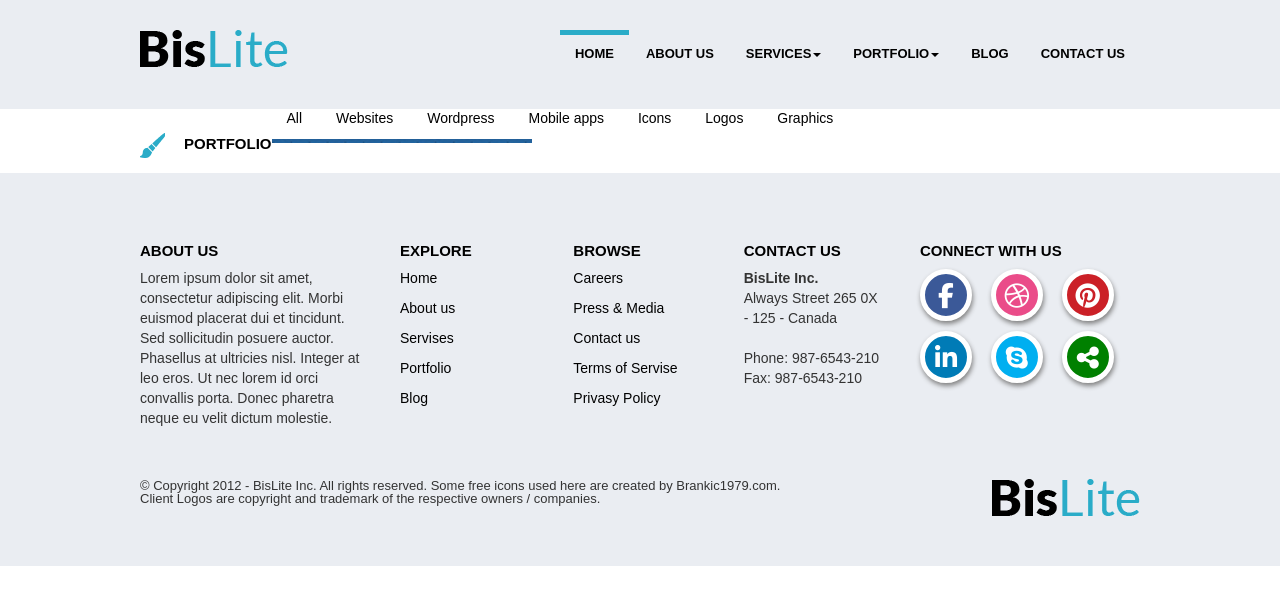
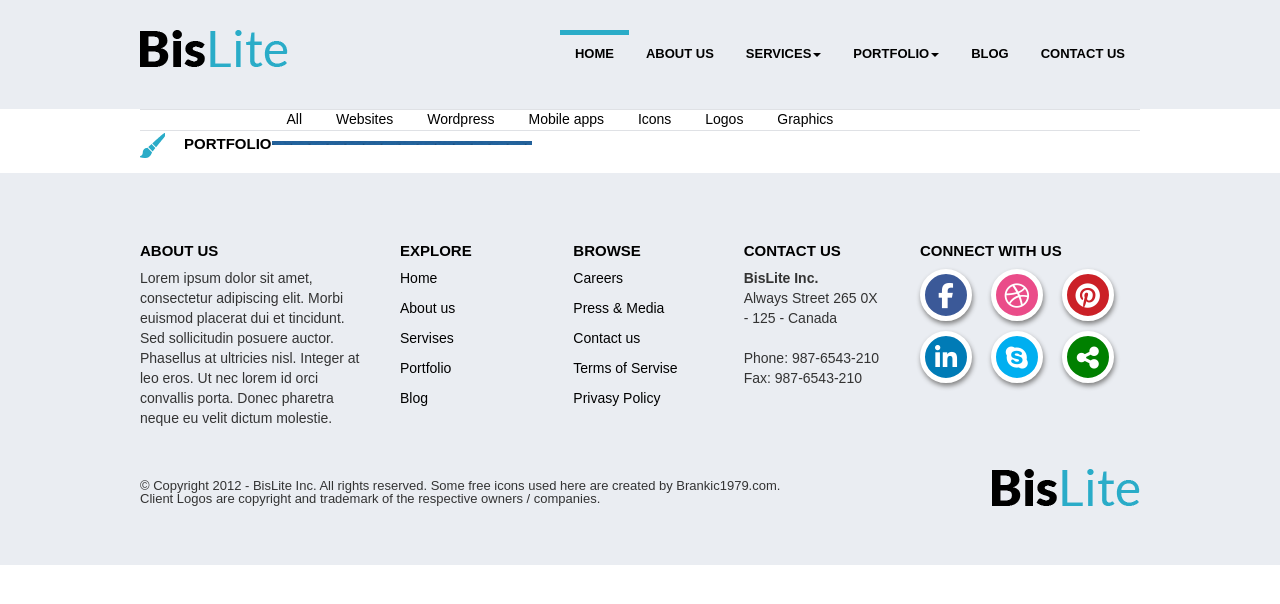
Before and after one commit to AndrewKamenev/Bislite, a website: page portfolio.html in a window 1280 px wide. Drawn offline with Linux system fonts and the light colour scheme.

Commit message:
small update

```diff
--- a/scss/main.scss
+++ b/scss/main.scss
@@ -150,10 +150,10 @@
 	// display: table-cell;
 	vertical-align: middle;
 }
-.footer p, .footer ul {
-	// font-size: $font-size-large;
-	// line-height: 0.9em;
+.footer .logo {
+	margin-top: -10px;
 }
+
 .footer ul {
 	list-style: none;
 	margin-left: -40px;
@@ -216,6 +216,8 @@
 .portfolio-nav {
 	list-style: none;
 	display: block;
+	border-top: 1px solid #dfe1e5;
+	border-bottom: 1px solid #dfe1e5;
 	li {
 		display: inline-block;
 		.portfolio-nav-link {
```
Also changed, not shown: css/all.css, 1 other file.
